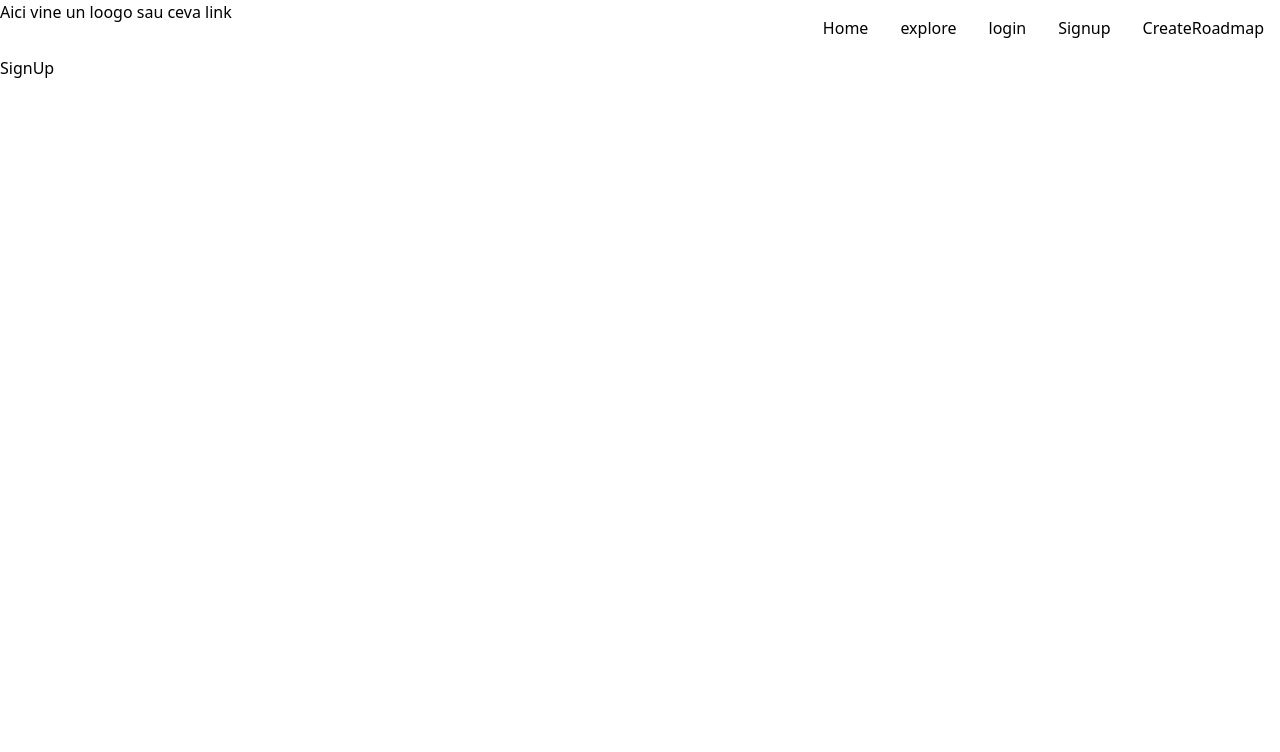
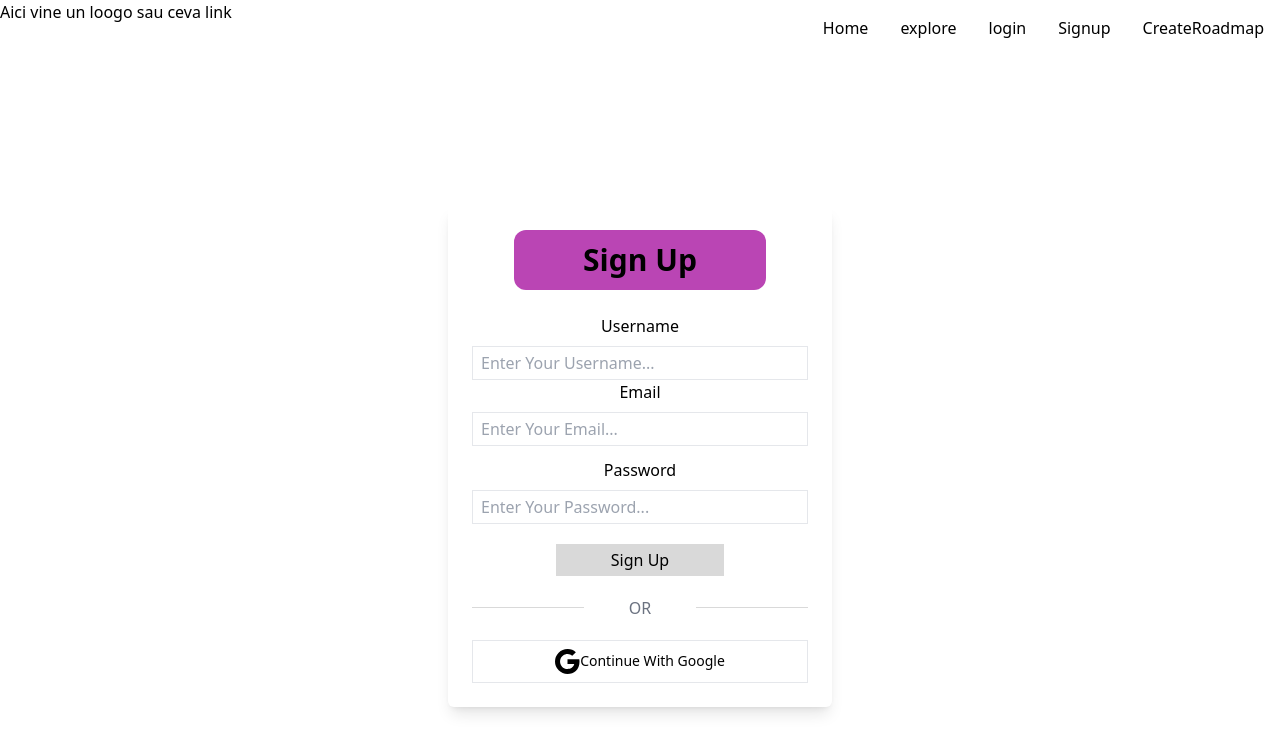
Before and after one commit to UT-Asema/Frontend, a React (Vite) app: page /SignUp in a window 1280 px wide. Shown: the top 752 px of the page. Built offline with nearby package versions, Linux system fonts and the light colour scheme.

Commit message:
(Create) Created Sign Up Template

```diff
--- a/src/Pages/SignUp/SignUp.jsx
+++ b/src/Pages/SignUp/SignUp.jsx
@@ -1,7 +1,64 @@
-import React from "react";
+import React, { useState } from "react";
 
-const SignUp = () => {
-  return <div>SignUp</div>;
+function SignUp() {
+  const [user, setUser] = useState('')
+  const [email, setEmail] =  useState('')
+  const [pass, setPass] = useState('')
+
+  const handleSubmit = (e) => {
+    e.preventDefault();
+    console.log(email);
+    console.log(user);
+    console.log(pass);
+  }
+
+  return (
+    <div>
+
+      <head>
+        <title>Animated SignUp Form</title>
+        <link rel="stylesheet" href="https://cdnjs.cloudflare.com/ajax/libs/font-awesome/6.2.1/css/all.min.css" integrity="sha512-MV7K8+y+gLIBoVD59lQIYicR65iaqukzvf/nwasF0nqhPay5w/9lJmVM2hMDcnK1OnMGCdVK+iQrJ7lzPJQd1w==" crossorigin="anonymous" referrerpolicy="no-referrer" />
+      </head>
+
+      <body>
+        <div class="flex justify-center items-center h-screen rounded-xl">
+          <div class="w-96 p-6 shadow-lg rounded-md bg-white text-center">
+            <h1 class="text-3xl inline-block text-center font-semibold bg-[#ba45b4] w-9/12 p-3 rounded-xl"> <i class="fa-solid fa-user-plus"></i> Sign Up</h1>
+            <div className="auth-form-control">
+              <form onSubmit={handleSubmit} action="" className="flex flex-col">
+                <div class='mt-3'>
+                  <div class='mt-3'>
+                    <label for="Username" class="block text-base mb-2">Username</label>
+                    <input value={user} onChange={(e) => setUser(e.target.value)} type="username" id='username' class="border w-full text-base px-2 py-1 focus:outline-none focus:ring-0" placeholder="Enter Your Username..."/>
+                  </div>
+                    <label for="Email" class="block text-base mb-2">Email</label>
+                    <input value={email} onChange={(e) => setEmail(e.target.value)} type="email" id='email' class="border w-full text-base px-2 py-1 focus:outline-none focus:ring-0" placeholder="Enter Your Email..."/>
+                </div>
+                <div class='mt-3'>
+                  <label for="password" class="block text-base mb-2">Password</label>
+                  <input value={pass} onChange={(e) => setPass(e.target.value)} type="password" id='password' class="border w-full text-base px-2 py-1 focus:outline-none focus:ring-0" placeholder="Enter Your Password..."/>
+                </div>
+                <div className="mt-5">
+                  <button type="submit" className="borde-2 border-indigo-700 bg-[#D9D9D9] text-black py-1 w-6/12 p-3 hover:scale-110 duration-300">Sign Up</button>
+                </div>
+                <div className="mt-5 grid grid-cols-3 items-center text-gray-500">
+                  <hr className="border-[#D9D9D9]"></hr>
+                  <p className="text-center">OR</p>
+                  <hr className="border-[#D9D9D9]"></hr>
+                </div>
+                <button className="bg-white border py-2 w-full mt-5 flex justify-center items-center text-sm hover:scale-110 duration-300">
+                  <svg className="mr-3 ml-3" xmlns="http://www.w3.org/2000/svg" width="25" height="25" fill="currentColor" class="bi bi-google" viewBox="0 0 16 16">
+                  <path d="M15.545 6.558a9.42 9.42 0 0 1 .139 1.626c0 2.434-.87 4.492-2.384 5.885h.002C11.978 15.292 10.158 16 8 16A8 8 0 1 1 8 0a7.689 7.689 0 0 1 5.352 2.082l-2.284 2.284A4.347 4.347 0 0 0 8 3.166c-2.087 0-3.86 1.408-4.492 3.304a4.792 4.792 0 0 0 0 3.063h.003c.635 1.893 2.405 3.301 4.492 3.301 1.078 0 2.004-.276 2.722-.764h-.003a3.702 3.702 0 0 0 1.599-2.431H8v-3.08h7.545z"/>
+                  </svg>
+                Continue With Google</button>
+              </form>
+            </div>
+          </div>
+        </div>
+      </body>
+
+    </div>
+  );
 };
 
 export default SignUp;
```
